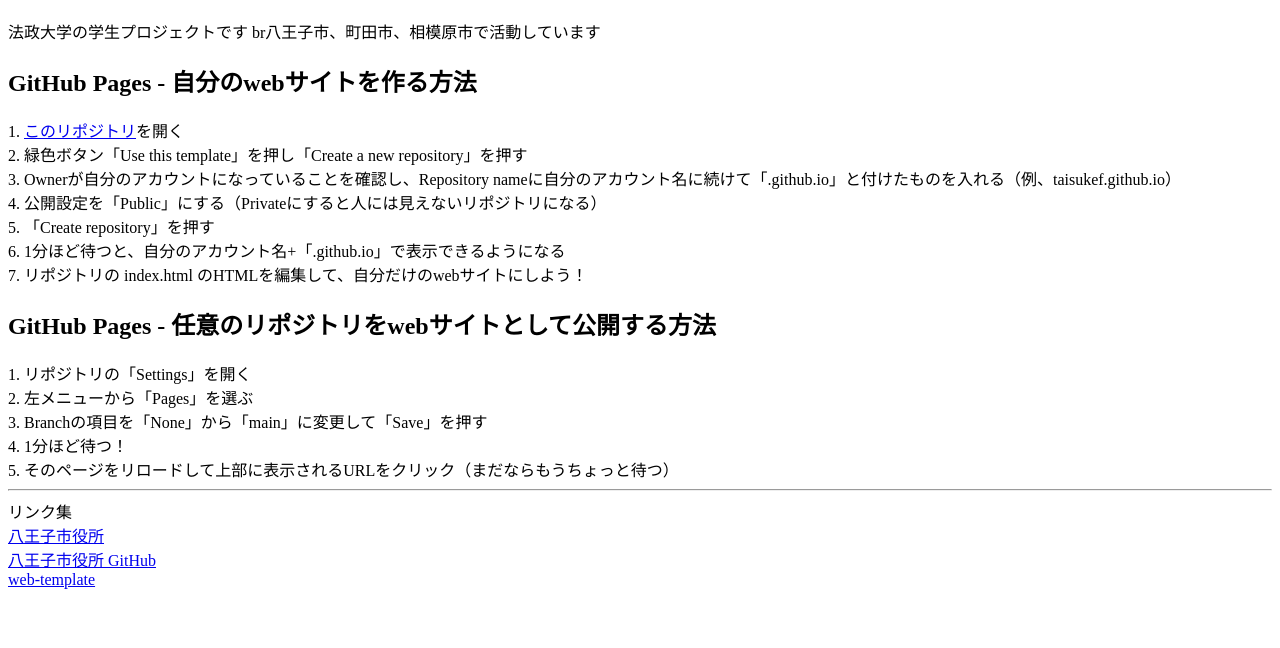
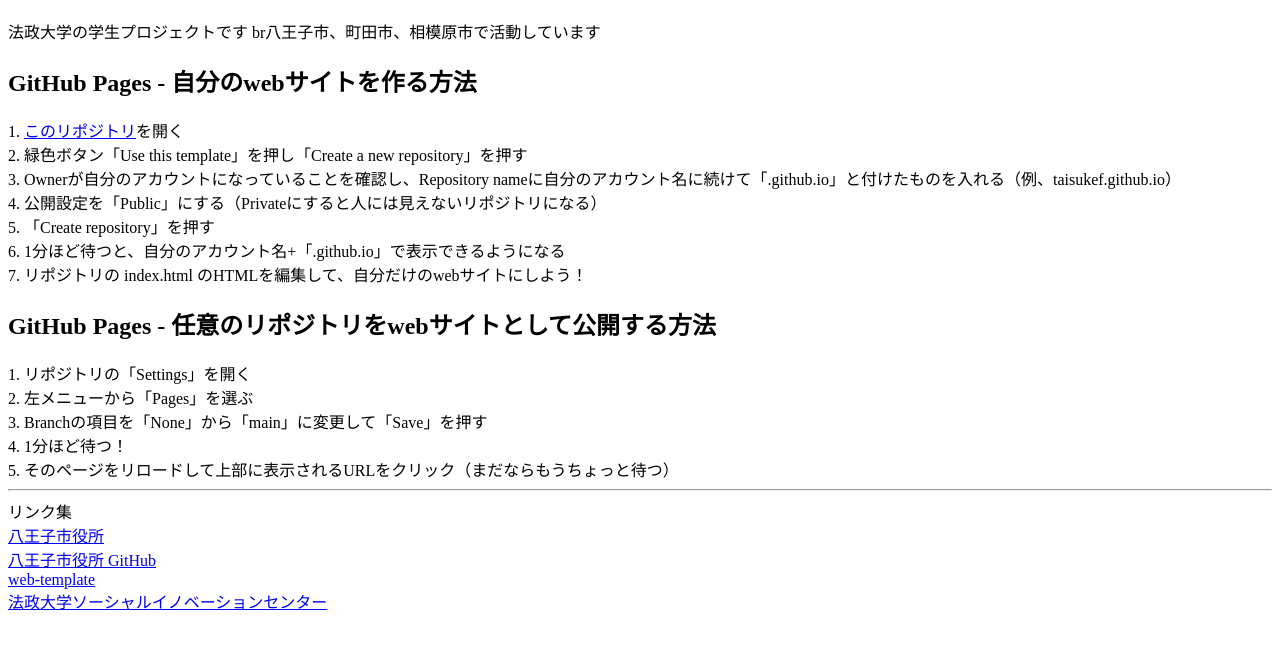
Before and after one commit to nobidai/nobidai.github.jp, a plain HTML site: page index.html in a window 1280 px wide. Shown: the part 70-718 px from the top of the page. Drawn offline with Linux system fonts and the light colour scheme.

Commit message:
Update index.html

```diff
--- a/index.html
+++ b/index.html
@@ -27,5 +27,6 @@
 <a href=https://www.city.hachioji.tokyo.jp/>八王子市役所</a><br>
 <a href=https://github.com/hachioji-city>八王子市役所 GitHub</a><br>
 <a href=https://github.com/hachioji-civictech/web-template>web-template</a><br>
+  <a href=https://www.hosei.ac.jp/sic/>法政大学ソーシャルイノベーションセンター</a><br>
 </body>
 </html>
```
